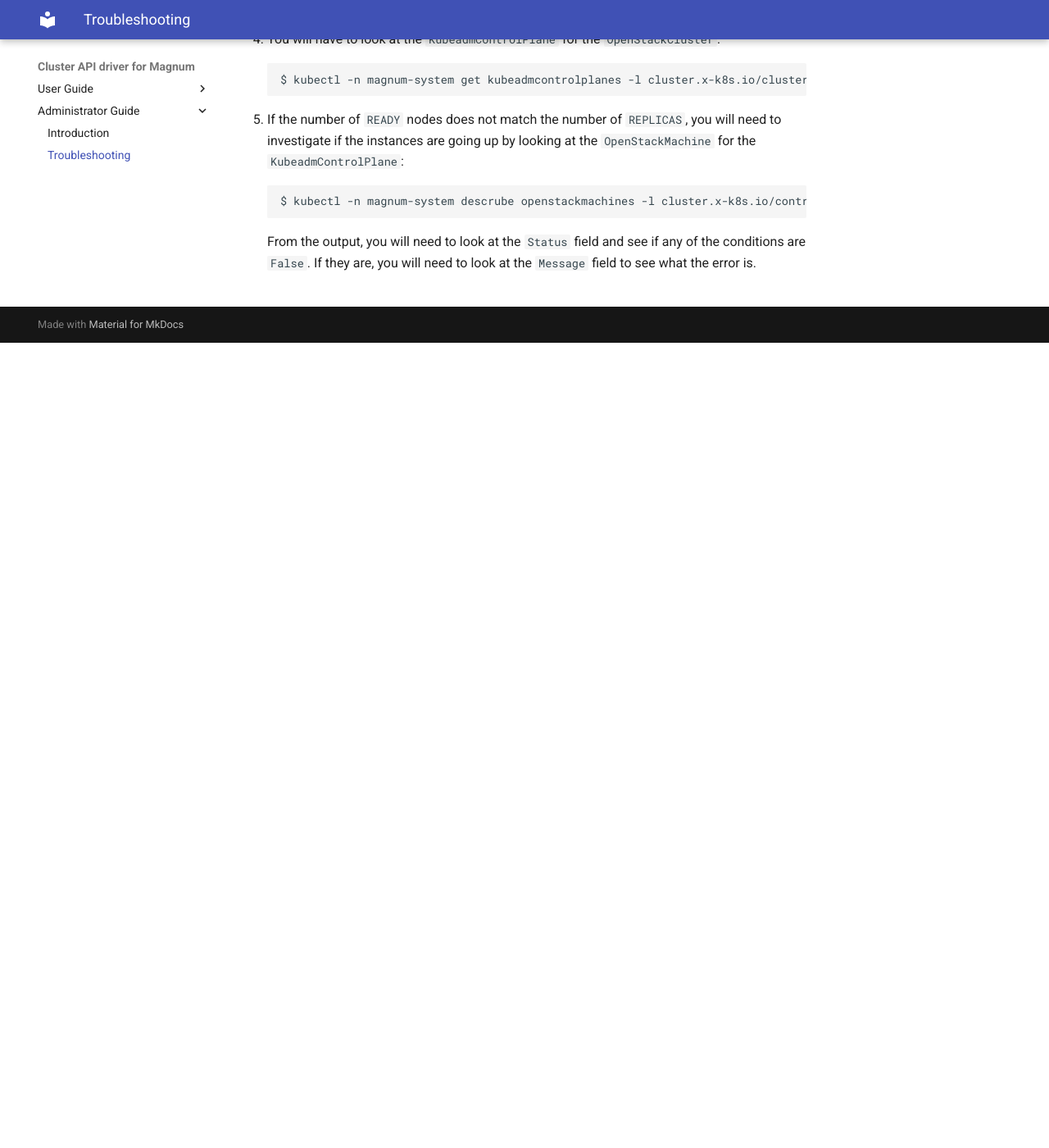
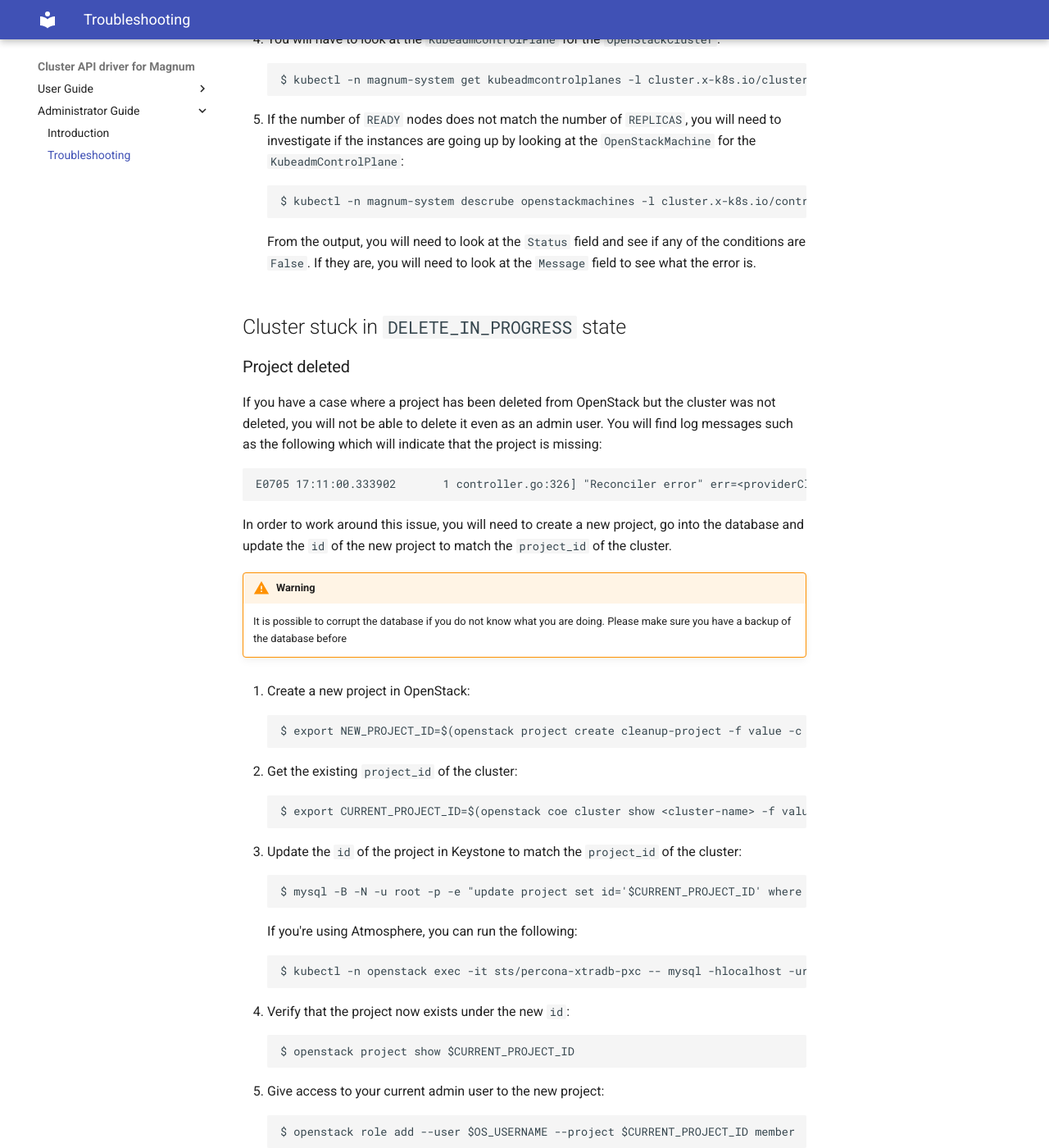
Before and after one commit to vexxhost/magnum-cluster-api, an MkDocs documentation site: the page built from docs/admin/troubleshooting.md, in a window 1280 px wide and 1400 px high, scrolled down 982 px. Shown: the whole window at 82% size. Built offline with MkDocs 1.6.1 and Material for MkDocs 9.7.7, drawn with Linux system fonts in a browser that asks for light colours; some of the changed text lies outside the part shown.

Commit message:
doc: add details for deleted projects

````diff
--- a/docs/admin/troubleshooting.md
+++ b/docs/admin/troubleshooting.md
@@ -61,3 +61,94 @@
     From the output, you will need to look at the `Status` field and see if
     any of the conditions are `False`.  If they are, you will need to look at
     the `Message` field to see what the error is.
+
+## Cluster stuck in `DELETE_IN_PROGRESS` state
+
+### Project deleted
+
+If you have a case where a project has been deleted from OpenStack but the
+cluster was not deleted, you will not be able to delete it even as an admin
+user.   You will find log messages such as the following which will indicate
+that the project is missing:
+
+```
+E0705 17:11:00.333902       1 controller.go:326] "Reconciler error" err=<providerClient authentication err: Resource not found: [POST https://cloud.atmosphere.dev/v3/auth/tokens], error message: {"error":{"code":404,"message":"Could not find project: 1dfcc1f4399948baac7a83a6607f693c.","title":"Not Found"}}
+```
+
+In order to work around this issue, you will need to create a new project,
+go into the database and update the `id` of the new project to match the
+`project_id` of the cluster.
+
+!!! warning
+
+    It is possible to corrupt the database if you do not know what you are
+    doing.  Please make sure you have a backup of the database before
+
+1.  Create a new project in OpenStack:
+
+    ```
+    $ export NEW_PROJECT_ID=$(openstack project create cleanup-project -f value -c id)
+    ```
+
+2.  Get the existing `project_id` of the cluster:
+
+    ```
+    $ export CURRENT_PROJECT_ID=$(openstack coe cluster show <cluster-name> -f value -c project_id)
+    ```
+
+3.  Update the `id` of the project in Keystone to match the `project_id` of
+    the cluster:
+
+    ```
+    $ mysql -B -N -u root -p -e "update project set id='$CURRENT_PROJECT_ID' where id='$NEW_PROJECT_ID';" keystone
+    ```
+
+    If you're using Atmosphere, you can run the following:
+
+    ```
+    $ kubectl -n openstack exec -it sts/percona-xtradb-pxc -- mysql -hlocalhost -uroot -p$(kubectl -n openstack get secret/percona-xtradb -ojson | jq -r '.data.root' | base64 --decode) -e "update project set id='$CURRENT_PROJECT_ID' where id='$NEW_PROJECT_ID';" keystone
+    ```
+
+4.  Verify that the project now exists under the new `id`:
+
+    ```
+    $ openstack project show $CURRENT_PROJECT_ID
+    ```
+
+5.  Give access to your current admin user to the new project:
+
+    ```
+    $ openstack role add --user $OS_USERNAME --project $CURRENT_PROJECT_ID member
+    ```
+
+6.  Switch to the context of that user
+
+    ```
+    $ export OS_PROJECT_ID=$CURRENT_PROJECT_ID
+    ```
+
+7.  Create a new set of application credentials and update the existing
+    `cloud-config` secret for the cluster
+
+    ```
+    $ export CAPI_CLUSTER_NAME=$(openstack coe cluster show tst1-useg-k8s-1 -f value -c stack_id)
+    $ export EXISTING_APPCRED_ID=$(kubectl -n magnum-system get secret/$CAPI_CLUSTER_NAME-cloud-config -ojson | jq -r '.data."clouds.yaml"' | base64 --decode | grep application_credential_id | awk '{print $2}')
+    $ export EXISTING_APPCRED_SECRET=$(kubectl -n magnum-system get secret/$CAPI_CLUSTER_NAME-cloud-config -ojson | jq -r '.data."clouds.yaml"' | base64 --decode | grep application_credential_secret | awk '{print $2}')
+    $ export NEW_APPCRED_ID=$(openstack application credential create --secret $EXISTING_APPCRED_SECRET $CAPI_CLUSTER_NAME-cleanup -f value -c id)
+    $  > /tmp/clouds.yaml
+    $ kubectl -n magnum-system patch secret/$CAPI_CLUSTER_NAME-cloud-config -p '{"data":{"clouds.yaml":"'$(kubectl -n magnum-system get secret/$CAPI_CLUSTER_NAME-cloud-config -ojson | jq -r '.data."clouds.yaml"' | base64 --decode | sed "s/$EXISTING_APPCRED_ID/$NEW_APPCRED_ID/" | base64 --wrap=0)'"}}'
+    ```
+
+At this point, the cluster should start progressing on the deletion process, you
+can verify this by running:
+
+```
+$ kubectl -n capo-system logs deploy/capo-controller-manager -f
+```
+
+Once the cluster is gone, you can clean up the project:
+
+```
+$ unset OS_PROJECT_ID
+$ openstack project delete $CURRENT_PROJECT_ID
+```
````
